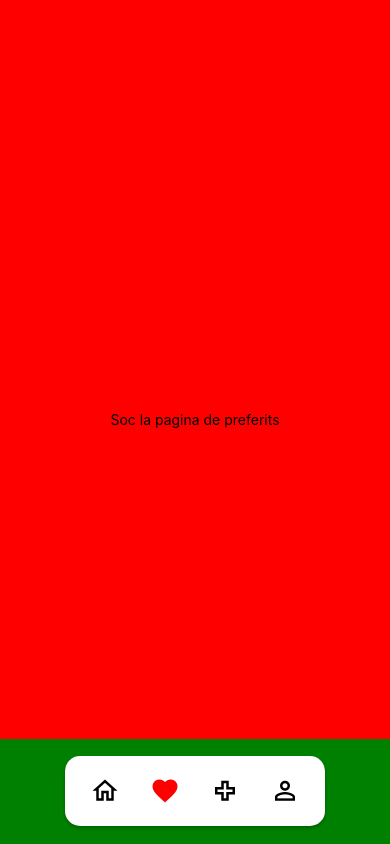
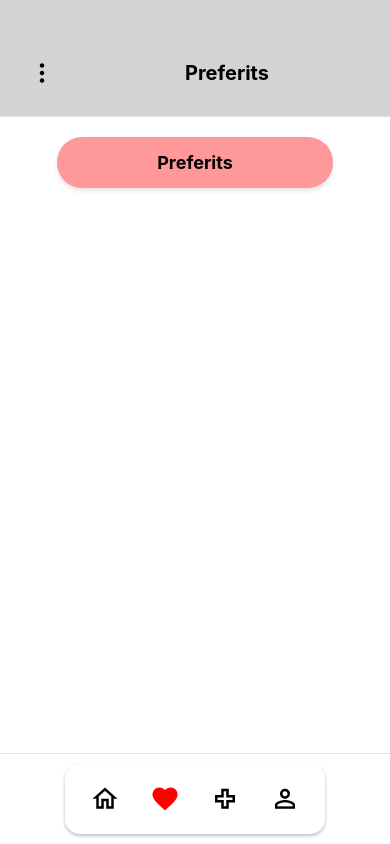
Before and after one commit to vilajosana/ProjecteSintesiApp-24-25, a React Native app in the folder SportSpot/: screen /Preferits in a window 390 px wide. Built offline with nearby package versions, Linux system fonts and the light colour scheme.

Commit message:
HomeLlista, register, preferits, login update

```diff
--- a/SportSpot/Screens/HomeLlista.js
+++ b/SportSpot/Screens/HomeLlista.js
@@ -1,29 +1,68 @@
-import React, { useState } from 'react';
+    import React, { useState, useEffect } from 'react';
     import { View, Text, StyleSheet, TouchableOpacity, FlatList, Alert } from 'react-native';
     import { Ionicons } from 'react-native-vector-icons';
     import FSection from '../components/FSection';
-import Toast from 'react-native-toast-message';
+    import Toast from 'react-native-toast-message'; // Importa Toast directament
+    import { firebase } from '../utils/firebaseConfig'; // Importa la configuració de Firebase
+    import { getFirestore, collection, getDocs, doc, updateDoc } from 'firebase/firestore';
 
     export default function HomeLlista({ navigation }) {
-    const [locations, setLocations] = useState([
-        { id: '1', title: 'Camp de Futbol', description: 'Estadi Municipal el Congost', rating: 0, favorite: false },
-        { id: '2', title: 'Pavelló Municipal', description: 'Pavelló Nou Congost', rating: 0, favorite: false },
-        { id: '3', title: 'Pista de Pàdel', description: 'The Club Padel Manresa', rating: 0, favorite: false },
-    ]);
+        const [locations, setLocations] = useState([]);
         const [currentSection, setCurrentSection] = useState(1); // Sección actual
 
-    // Manejar clic en las estrellas
+        // Funció per carregar les ubicacions des de Firebase
+        const loadLocations = async () => {
+            try {
+                const db = getFirestore();
+                const locationsCollection = collection(db, 'Locations'); // 'Locations' és el nom de la col·lecció a Firebase
+                const locationSnapshot = await getDocs(locationsCollection);
+                const locationList = locationSnapshot.docs.map(doc => ({
+                    id: doc.id,
+                    title: doc.data().Nom, // 'Nom' és el camp que tens a la teva BD
+                    description: doc.data().Geolocation, // 'Geolocation' és el camp que tens a la teva BD
+                    rating: doc.data().rating || 0, // Si la valoració no existeix, assignem 0
+                    favorite: doc.data().favorite || false, // Inicialment no està a favorits
+                }));
+                setLocations(locationList);
+            } catch (error) {
+                console.error('Error loading locations:', error);
+                Alert.alert('Error', 'No s\'han pogut carregar les ubicacions');
+            }
+        };
+
+        useEffect(() => {
+            loadLocations(); // Carregar les ubicacions quan es carrega el component
+        }, []);
+
+        // Funció per actualitzar la valoració de la ubicació a Firestore
+        const updateRatingInFirestore = async (id, rating) => {
+            const db = getFirestore();
+            const locationRef = doc(db, 'Locations', id); // Referència al document de la ubicació
+            try {
+                await updateDoc(locationRef, {
+                    rating: rating, // Actualitzem la valoració
+                });
+            } catch (error) {
+                console.error('Error updating rating:', error);
+                Alert.alert('Error', 'No s\'ha pogut actualitzar la valoració');
+            }
+        };
+
+        // Manejar clic en les estrelles
         const handleStarPress = (id, starIndex) => {
+            const newRating = starIndex + 1; // Calculant la nova valoració
             setLocations((prevLocations) =>
                 prevLocations.map((item) =>
-                item.id === id && item.rating !== starIndex + 1
-                    ? { ...item, rating: starIndex + 1 }
+                    item.id === id && item.rating !== newRating
+                        ? { ...item, rating: newRating }
                         : item
                 )
             );
+            // Actualitzar la valoració a Firestore
+            updateRatingInFirestore(id, newRating);
         };
 
-    // Manejar clic en el corazón
+        // Manejar clic en el cor
         const handleHeartPress = (id) => {
             setLocations((prevLocations) =>
                 prevLocations.map((item) =>
@@ -46,6 +85,8 @@ export default function HomeLlista({ navigation }) {
             setCurrentSection(sectionId);
             if (sectionId === 1) {
                 navigation.navigate('MenuPrincipal');
+            } else if (sectionId === 2) {
+                navigation.navigate('AfegirNovaUbicacio');
             }
         };
 
@@ -58,8 +99,8 @@ export default function HomeLlista({ navigation }) {
                 >
                     <Ionicons
                         name="star-outline"
-                    size={24}
-                    color={index < rating ? 'black' : 'gray'}
+                        size={18} // Mida més petita
+                        color={index < rating ? 'yellow' : 'gray'} // Groc quan es clica
                     />
                 </TouchableOpacity>
             ));
@@ -84,6 +125,13 @@ export default function HomeLlista({ navigation }) {
                                 color={item.favorite ? 'red' : 'black'}
                             />
                         </TouchableOpacity>
+                        <TouchableOpacity onPress={() => navigation.navigate('Allinfo')}>
+                            <Ionicons
+                                name="ellipsis-vertical"
+                                size={24}
+                                color="black"
+                            />
+                        </TouchableOpacity>
                     </View>
                 </View>
             </View>
@@ -93,7 +141,7 @@ export default function HomeLlista({ navigation }) {
             <View style={{ flex: 1, marginTop: 50 }}> {/* Aquí afegim el marginTop */}
                 <View style={styles.headerContainer}>
                     <View style={styles.header}>
-                    <TouchableOpacity style={styles.headerIcon}>
+                        <TouchableOpacity style={styles.headerIcon} onPress={() => navigation.navigate('Allinfo')}>
                             <Ionicons name="ellipsis-vertical" size={24} color="black" />
                         </TouchableOpacity>
                         <Text style={styles.headerTitle}>Home Llista</Text>
@@ -124,8 +172,21 @@ export default function HomeLlista({ navigation }) {
                     <FSection currentSection={currentSection} onPress={handleSectionChange} navigation={navigation} />
                 </View>
 
+                {/* Configuració de la navegació dels botons */}
+                <View style={styles.footerButtons}>
+                    <TouchableOpacity onPress={() => navigation.navigate('AfegirNovaUbicacio')}>
+                        <Ionicons name="add" size={40} color="black" />
+                    </TouchableOpacity>
+                    <TouchableOpacity onPress={() => navigation.navigate('Preferits')}>
+                        <Ionicons name="heart" size={40} color="black" />
+                    </TouchableOpacity>
+                    <TouchableOpacity onPress={() => navigation.navigate('Usuari')}>
+                        <Ionicons name="person" size={40} color="black" />
+                    </TouchableOpacity>
+                </View>
+
                 {/* Configuración de Toast */}
-            <Toast ref={(ref) => Toast.setRef(ref)} />
+                <Toast />
             </View>
         );
     }
@@ -191,7 +252,7 @@ const styles = StyleSheet.create({
             alignItems: 'center',
         },
         itemTextContainer: {
-        flex: 1,
+            flex: 1, // Permet que el nom ocupi més espai
         },
         itemTitle: {
             fontSize: 18,
@@ -227,4 +288,10 @@ const styles = StyleSheet.create({
             borderTopWidth: 1,
             borderTopColor: 'gray',
         },
+        footerButtons: {
+            flexDirection: 'row',
+            justifyContent: 'space-around',
+            padding: 20,
+            backgroundColor: 'lightgrey',
+        },
     });
--- a/SportSpot/Screens/Login.js
+++ b/SportSpot/Screens/Login.js
@@ -17,11 +17,11 @@ const Login = ({ navigation }) => {
 
     signInWithEmailAndPassword(auth, email, password)
       .then(() => {
-        Alert.alert('Successful Login', 'Welcome!!');
+        Alert.alert('Sessió Iniciada', 'Benvingut!');
         navigation.navigate('MenuPrincipal'); // Redirigeix a la pàgina principal després de fer login
       })
       .catch((error) => {
-        Alert.alert('Error', error.message);
+        Alert.alert('Error', 'Credencials incorrectes');
       });
   };
 
--- a/SportSpot/Screens/preferits.js
+++ b/SportSpot/Screens/preferits.js
@@ -1,8 +1,9 @@
 import React from 'react';
-import { View, Text } from 'react-native';
+import { View, Text, TouchableOpacity, StyleSheet } from 'react-native';
 import FSection from '../components/FSection';
+import { Ionicons } from '@expo/vector-icons'; // Asegúrate de tener instalado @expo/vector-icons
 
-export default function Preferits({ navigation }) {
+const Preferits = ({ navigation }) => {
   const handlePress = (id) => {
     console.log("Han clicat al botó " + id);
     if (id === 1) {
@@ -15,13 +16,81 @@ export default function Preferits({ navigation }) {
   };
 
   return (
-    <View style={{ flex: 1 }}>
-      <View style={{ flex: 7, backgroundColor: 'red', justifyContent: 'center', alignItems: 'center' }}>
-        <Text style={{ marginTop: 100 }}>Soc la pagina de preferits</Text>
+    <View style={styles.container}>
+      <View style={styles.header}>
+        <TouchableOpacity style={styles.iconButton}>
+          <Ionicons name="ellipsis-vertical" size={24} color="#000" />
+        </TouchableOpacity>
+        <Text style={styles.title}>Preferits</Text>
       </View>
-      <View style={{ flex: 1, backgroundColor: 'green' }}>
+      <View style={styles.labelContainer}>
+        <TouchableOpacity style={styles.labelButton} disabled={true}>
+          <Text style={styles.labelText}>Preferits</Text>
+        </TouchableOpacity>
+      </View>
+      <View style={styles.footer}>
         <FSection currentSection={2} onPress={handlePress} navigation={navigation} />
       </View>
     </View>
   );
-}
+};
+
+const styles = StyleSheet.create({
+  container: {
+    flex: 1,
+    backgroundColor: '#ffffff',
+  },
+  header: {
+    paddingTop: 50,
+    paddingBottom: 20,
+    backgroundColor: '#d3d3d3', // Color gris para la cabecera
+    flexDirection: 'row',
+    alignItems: 'center',
+    paddingHorizontal: 20,
+    borderBottomWidth: 1,
+    borderBottomColor: '#e0e0e0',
+  },
+  title: {
+    fontSize: 20,
+    fontWeight: 'bold',
+    color: '#000',
+    marginLeft: 20, // Espacio entre el icono y el texto
+    flex: 1, // Esto asegura que el texto esté centrado en el espacio restante
+    textAlign: 'center', // Centra el texto en el espacio disponible
+  },
+  iconButton: {
+    padding: 10,
+  },
+  labelContainer: {
+    alignItems: 'center',
+    marginVertical: 20,
+  },
+  labelButton: {
+    backgroundColor: '#ff9999',
+    paddingVertical: 15,
+    paddingHorizontal: 100,
+    borderRadius: 25,
+    shadowColor: '#000',
+    shadowOpacity: 0.1,
+    shadowOffset: { width: 0, height: 3 },
+    shadowRadius: 5,
+    elevation: 3,
+  },
+  labelText: {
+    fontSize: 18,
+    color: '#000',
+    fontWeight: 'bold',
+    textAlign: 'center',
+  },
+  footer: {
+    width: '100%',
+    backgroundColor: '#ffffff',
+    paddingVertical: 10,
+    borderTopWidth: 1,
+    borderTopColor: '#e0e0e0',
+    position: 'absolute',
+    bottom: 0,
+  },
+});
+
+export default Preferits;
--- a/SportSpot/package.json
+++ b/SportSpot/package.json
@@ -37,7 +37,8 @@
     "react-native-toast-message": "^2.2.1"
   },
   "devDependencies": {
-    "@babel/core": "^7.24.0"
+    "@babel/core": "^7.24.0",
+    "chromium-edge-launcher": "^0.3.0"
   },
   "private": true
 }
```
Also changed, not shown: SportSpot/Screens/Register.js (+10 -5 lines), 1 other file (tests, documents, lock files or other folders). Lines whose indentation alone changed are shown as unchanged.
